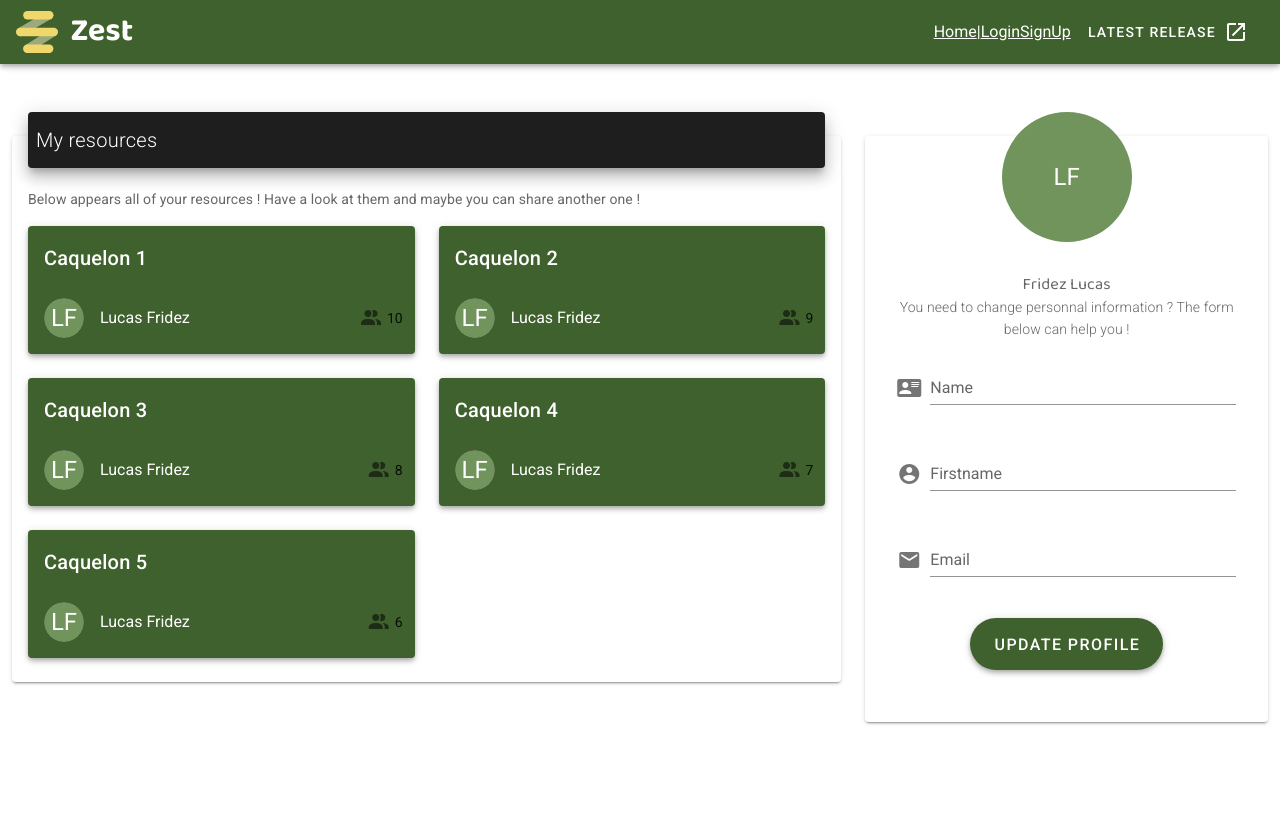
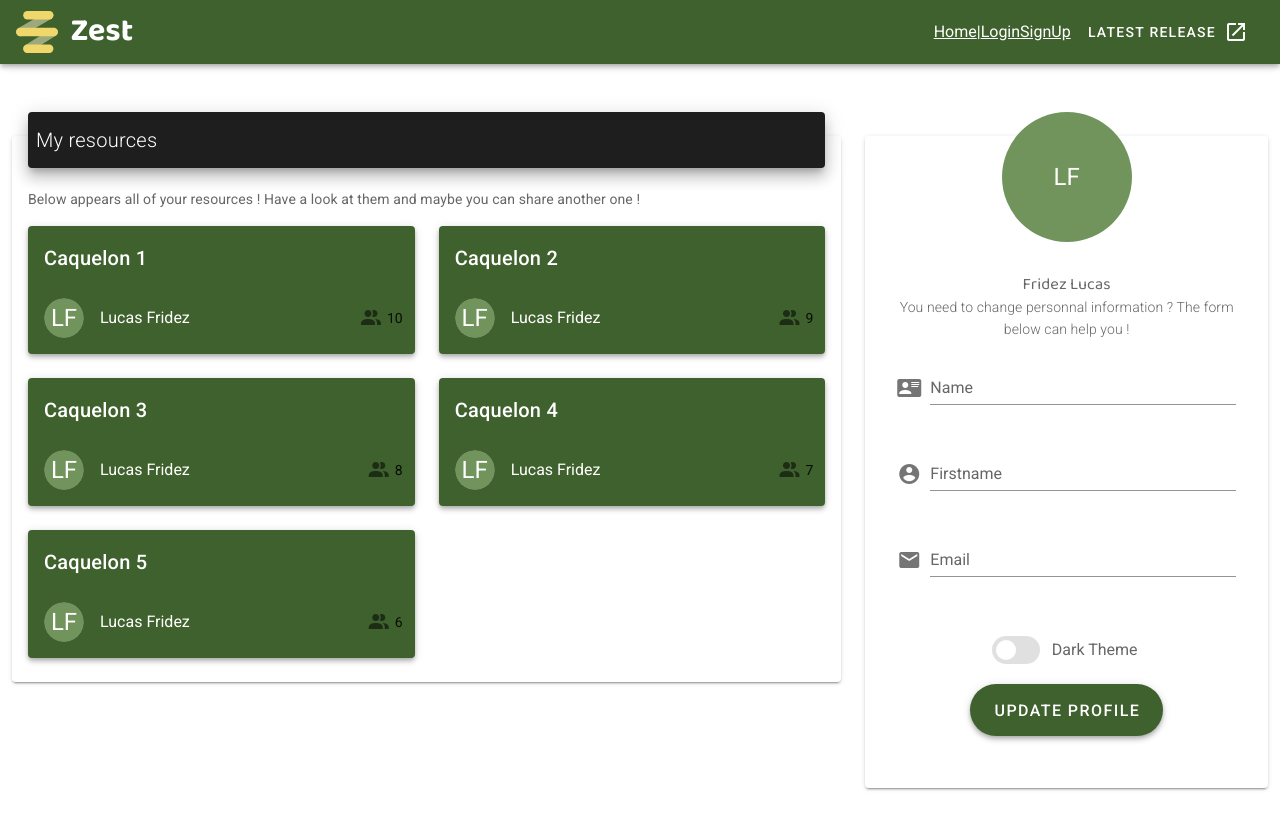
Before and after one commit to HE-Arc/Zest, a Vue app in the folder front/: page /Profile in a window 1280 px wide. Before the commit the page ends 800 px from the top, so only its background shows below. Built offline with nearby package versions, Linux system fonts and the light colour scheme.

Commit message:
Add: Dark theme switch in Profile view

```diff
--- a/front/src/components/Helper.vue
+++ b/front/src/components/Helper.vue
@@ -5,6 +5,7 @@
 </template>
 
 <script>
+// Source : https://github.com/ClintOxx/vuetify-admin-dashboard
 export default {
   props: {
     fullWidth: {
--- a/front/src/views/Profile.vue
+++ b/front/src/views/Profile.vue
@@ -64,6 +64,16 @@
                 prepend-icon="mdi-email"
                 class="my-5"
               />
+              <v-flex>
+                <v-layout column align-center>
+                  <v-switch
+                    v-model="$vuetify.theme.dark"
+                    inset
+                    label="Dark Theme"
+                    persistent-hint
+                  ></v-switch>
+                </v-layout>
+              </v-flex>
               <v-btn
                 elevation="4"
                 x-large
```
